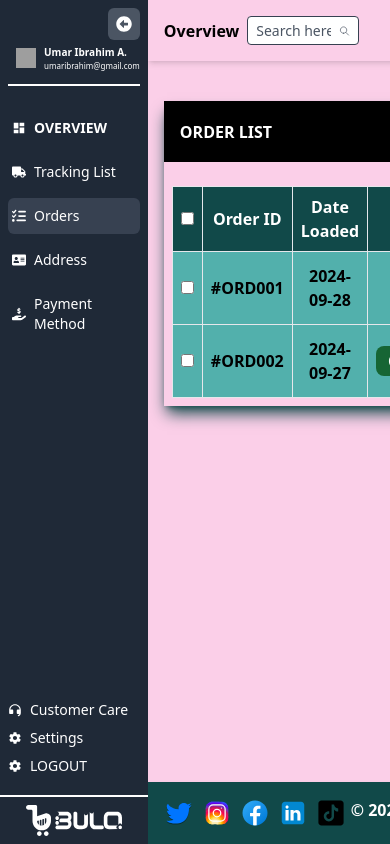
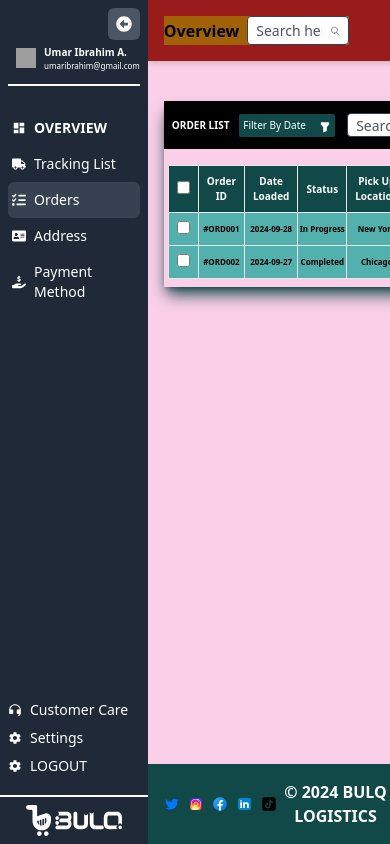
Before and after one commit to Bulqs/bulqlogistics, a Next.js app: page /pages/userdashboard/orderlist in a window 390 px wide. Built offline with nearby package versions, Linux system fonts and the light colour scheme; grey boxes are pictures that could not be loaded.

Commit message:
order, address and payment mobile responsiveness done succesfully

```diff
--- a/app/components/userdashboardlayout/layout/UserAsideNav.tsx
+++ b/app/components/userdashboardlayout/layout/UserAsideNav.tsx
@@ -24,7 +24,7 @@ const UserAsideNav: React.FC = () => {
 
     return (
         <aside
-            className={`relative h-full md:h-screen bg-gray-800 text-white flex flex-col p-2 md:p-4 transition-all duration-300 ${isCollapsed ? "w-20" : " w-[266px] md:w-64"
+            className={`relative h-full md:h-screen bg-gray-800 text-white flex flex-col p-2 md:p-4 transition-all duration-300 ${isCollapsed ? "w-20" : " w-[266px] sm:w-72 md:w-64"
                 }`}
         >
             {/* Toggle Button */}
@@ -59,7 +59,7 @@ const UserAsideNav: React.FC = () => {
                 </div>
             </div>
 
-            <nav className="flex flex-col space-y-2">
+            <nav className="flex flex-col space-y-0 md:space-y-2">
                 <Link
                     href="/pages/userdashboard"
                     className={`px-1 md:px-3 gap-2 md:gap-4 py-2 rounded-md flex items-center justify-start font-semibold  ${pathname === "/pages/userdashboard"
--- a/app/components/userdashboardlayout/layout/UserHeader.tsx
+++ b/app/components/userdashboardlayout/layout/UserHeader.tsx
@@ -103,10 +103,10 @@ const UserHeader: React.FC = () => {
 
 
   return (
-      <header className=" p-4 shadow-md w-full flex flex-row items-center justify-between">
-          <div className="flex items-center justify-start w-full ">
+      <header className=" p-4 shadow-md w-[90%] md:w-full flex flex-row items-center justify-between md:justify-between bg-red-800">
+          <div className="flex items-center justify-start w-7/12 md:w-full bg-yellow-700 ">
               <h1 className="text-base md:text-xl font-semibold text-black"> Overview</h1>
-              <div className="w-28 md:w-64 bg-white border rounded border-gray-700 flex items-center md:mr-60 ml-2 md:ml-6">
+              <div className="w-40 md:w-64 bg-white border rounded border-gray-700 flex items-center md:mr-60 ml-2 md:ml-6">
                   <input className="mx-2 focus:outline-none w-full py-1 md:py-2 text-sm leading-none placeholder-gray-600 text-gray-600" placeholder="Search here" />
                   <svg className="mr-2" width={16} height={16} viewBox="0 0 16 16" fill="none" xmlns="http://www.w3.org/2000/svg">
                       <path d="M6.66667 11.3333C9.244 11.3333 11.3333 9.244 11.3333 6.66667C11.3333 4.08934 9.244 2 6.66667 2C4.08934 2 2 4.08934 2 6.66667C2 9.244 4.08934 11.3333 6.66667 11.3333Z" stroke="#4B5563" strokeLinecap="round" strokeLinejoin="round" />
@@ -115,7 +115,7 @@ const UserHeader: React.FC = () => {
               </div>
           </div>
 
-          <div className="flex items-end justify-end w-full  pr-4">
+          <div className="flex items-end justify-end w-[11%] md:w-full pr-3 md:pr-4 bg-white">
               <div className="relative">
                   <button
                       aria-label="show notifications"
--- a/app/components/userdashboardlayout/modal/EditPaymentModal.tsx
+++ b/app/components/userdashboardlayout/modal/EditPaymentModal.tsx
@@ -52,7 +52,7 @@ const EditPaymentModal: React.FC<EditPaymentModalProps> = ({ isOpen, onClose })
                             </div>
 
                             <form className="mt-4">
-                                <div className="flex items-center space-x-9">
+                                <div className="flex items-center space-x-4 md:space-x-9">
                                     <InputField
                                         id="expiredate"
                                         type="date"
--- a/app/components/userdashboardlayout/modal/PaymentModal.tsx
+++ b/app/components/userdashboardlayout/modal/PaymentModal.tsx
@@ -49,9 +49,9 @@ const PaymentModal: React.FC<PaymentModalProps> = ({ isOpen, onClose }) => {
                             </div>
 
                             <form className="mt-4">
-                                <div className="flex items-center space-x-9">
+                                <div className="flex items-center space-x-4 md:space-x-9">
                                     <InputField
-                                        id="expiredate"
+                                        id="expireDate"
                                         type="date"
                                         name="expireDate"
                                         value={formData.expireDate}  // Your state value
--- a/app/pages/userdashboard/orderlist/UserOrder.tsx
+++ b/app/pages/userdashboard/orderlist/UserOrder.tsx
@@ -7,7 +7,7 @@ import UserDashboardLayout from '@/app/components/userdashboardlayout/layout/Use
 const UserOrder: React.FC = () => {
 
     const [isOpenFilter, setIsOpenFilter] = useState(false);
-    const [selectedValueFilter, setSelectedValueFilter] = useState<string>("Month");
+    const [selectedValueFilter, setSelectedValueFilter] = useState<string>("Filter By Date");
     const [openDropdownsTable, setOpenDropdownsTable] = useState<Record<string, boolean>>({});
 
     interface Order {
@@ -75,23 +75,23 @@ const UserOrder: React.FC = () => {
 
     return (
         <>
-          <div className='flex flex-col items-center justify-between mt-6 w-full shadow-lg shadow-appTitleBgColor '>
+            <div className='flex flex-col  md:items-center justify-between mt-6 w-[85%] max-h-full md:w-full shadow-lg shadow-appTitleBgColor '>
                 {/* Chat Stistics Heading Goes Here*/}
-              <div className="flex flex-row w-full items-center justify-between px-2 py-1 bg-black">
-                  <div className="flex items-center justify-start px-2 font-bold w-full">
-                      <p className='text-white'>ORDER LIST</p>
+                <div className="flex flex-row w-full items-center justify-between md:px-2 py-1 bg-black">
+                    <div className="flex items-center justify-start pl-2 md:px-2 font-bold w-full">
+                        <p className='text-white text-[10px] md:text-lg'>ORDER LIST</p>
                     </div>
 
                     <div className="flex items-center justify-end pt-0 p-2 gap-3 mt-2 w-full">
 
-                      <div className="flex relative flex-wrap p-0 items-center justify-center gap-10 px-0 rounded-lg">
+                        <div className="flex relative flex-wrap p-0 items-center justify-center px-0 rounded-lg">
                             <button
                                 onClick={toggleDropdownFilter}
-                              className="inline-flex justify-between w-44 px-2 py-1 bg-appTitleBgColor text-white font-medium rounded-md"
+                                className="inline-flex justify-between w-24 md:w-44 px-1 md:px-2 py-1 bg-appTitleBgColor text-white font-medium rounded-sm md:rounded-md"
                             >
-                              <p className="value">{selectedValueFilter}</p> {/* Show the selected value here */}
+                                <p className="value text-[10px] md:text-sm">{selectedValueFilter}</p> {/* Show the selected value here */}
                                 <svg
-                                  className="mt-[3px] ml-2 -mr-1 h-5 w-5"
+                                    className="mt-[3px] ml-2 md:-mr-1 md:h-5 h-3 md:w-5 w-3"
                                     xmlns="http://www.w3.org/2000/svg"
                                     viewBox="0 0 20 20"
                                     fill="currentColor"
@@ -106,41 +106,41 @@ const UserOrder: React.FC = () => {
 
                             {/* Dropdown Menu */}
                             {isOpenFilter && (
-                              <div className="absolute right-0 mt-64 w-44 rounded-md shadow-lg ring-1 ring-black ring-opacity-5 z-50">
-                                  <div className="py-0 bg-appTitleBgColor  rounded-lg overflow-hidden border-2 border-appNav shadow-lg shadow-appNav">
+                                <div className="absolute right-0 mt-[238px] md:mt-[280px] 12 w-28 md:w-44 rounded-md shadow-lg ring-1 ring-black ring-opacity-5 z-50">
+                                    <div className="py-0 bg-appTitleBgColor rounded-lg overflow-hidden border-2 border-appNav shadow-lg shadow-appNav">
                                         <button
                                             onClick={() => handleFilter("Filter By Date")}
-                                          className="block w-full px-4 py-2 text-sm text-white hover:text-appTitleBgColor hover:bg-gray-100 font-medium"
+                                            className="block w-full px-1 md:px-4 py-2 text-[10px] md:text-sm text-white hover:text-appTitleBgColor hover:bg-gray-100 font-medium"
                                         >
                                             Filter By Date
                                         </button>
                                         <button
                                             onClick={() => handleFilter("Filter By Id")}
-                                          className="block w-full px-4 py-2 text-sm text-white hover:text-appTitleBgColor hover:bg-gray-100 font-medium"
+                                            className="block w-full px-1 md:px-4 py-2 text-[10px] md:text-sm text-white hover:text-appTitleBgColor hover:bg-gray-100 font-medium"
                                         >
                                             Filter By Id
                                         </button>
                                         <button
                                             onClick={() => handleFilter("Filter By Location")}
-                                          className="block w-full px-4 py-2 text-sm text-white hover:text-appTitleBgColor hover:bg-gray-100 font-medium"
+                                            className="block w-full px-1 md:px-4 py-2 text-[10px] md:text-sm text-white hover:text-appTitleBgColor hover:bg-gray-100 font-medium"
                                         >
                                             Filter By Location
                                         </button>
                                         <button
                                             onClick={() => handleFilter("Filter By State")}
-                                          className="block w-full px-4 py-2 text-sm text-white hover:text-appTitleBgColor hover:bg-gray-100 font-medium"
+                                            className="block w-full px-1 md:px-4 py-2 text-[10px] md:text-sm text-white hover:text-appTitleBgColor hover:bg-gray-100 font-medium"
                                         >
                                             Filter By State
                                         </button>
                                         <button
                                             onClick={() => handleFilter("Filter By Country")}
-                                          className="block w-full px-4 py-2 text-sm text-white hover:text-appTitleBgColor hover:bg-gray-100 font-medium"
+                                            className="block w-full px-1 md:px-4 py-2 text-[10px] md:text-sm text-white hover:text-appTitleBgColor hover:bg-gray-100 font-medium"
                                         >
                                             Filter By Country
                                         </button>
                                         <button
                                             onClick={() => handleFilter("Filter By City")}
-                                          className="block w-full px-4 py-2 text-sm text-white hover:text-appTitleBgColor hover:bg-gray-100 font-medium"
+                                            className="block w-full px-1 md:px-4 py-2 text-[10px] md:text-sm text-white hover:text-appTitleBgColor hover:bg-gray-100 font-medium"
                                         >
                                             Filter By City
                                         </button>
@@ -149,7 +149,7 @@ const UserOrder: React.FC = () => {
                             )}
                         </div>
 
-                      <div className="sm:w-64  bg-white border rounded border-gray-700 flex items-center">
+                        <div className="w-28 md:w-64 h-6 md:h-8  bg-white border rounded border-gray-700 flex items-center overflow-hidden">
                             <input className="mx-2 focus:outline-none w-full py-2 text-sm leading-none placeholder-gray-600 text-gray-600" placeholder="Search here" />
                             <svg className="mr-2" width={16} height={16} viewBox="0 0 16 16" fill="none" xmlns="http://www.w3.org/2000/svg">
                                 <path d="M6.66667 11.3333C9.244 11.3333 11.3333 9.244 11.3333 6.66667C11.3333 4.08934 9.244 2 6.66667 2C4.08934 2 2 4.08934 2 6.66667C2 9.244 4.08934 11.3333 6.66667 11.3333Z" stroke="#4B5563" strokeLinecap="round" strokeLinejoin="round" />
@@ -163,11 +163,11 @@ const UserOrder: React.FC = () => {
                 </div>
                 {/* Chat Stistics Heading Goes Here*/}
 
-              <div className="flex w-full items-center justify-between px-2 pb-2 mt-6">
+                <div className="flex w-full items-center justify-between md:px-2 pb-2 mt-3 md:mt-6 overflow-x-scroll md:overflow-x-hidden p-1">
                     <div className="overflow-x-auto w-full">
                         <table className="min-w-full table-auto border-collapse border border-gray-200">
                             <thead>
-                              <tr className="bg-appTitleBgColor text-center text-white text-base">
+                                <tr className="bg-appTitleBgColor text-center text-white text-[10px] md:text-base">
                                     <th className="border p-2">
                                         <input type="checkbox" />
                                     </th>
@@ -182,16 +182,16 @@ const UserOrder: React.FC = () => {
                             <tbody>
                                 {orders.map((order) => (
                                     <>
-                                      <tr key={order.orderId} className="text-center bg-appBanner/80 font-semibold text-base">
+                                        <tr key={order.orderId} className="text-center bg-appBanner/80 font-semibold text-[8px] md:text-base">
                                             <th className="border p-2">
                                                 <input type="checkbox" />
                                             </th>
-                                          <td className="border p-2">{order.orderId}</td>
-                                          <td className="border p-2">{order.dateLoaded}</td>
-                                          <td className="border p-2"> <span className="bg-green-800 px-3 py-1 rounded-lg text-white"> {order.status} </span></td>
-                                          <td className="border p-2">{order.pickUpLocation}</td>
-                                          <td className="border p-2">{order.dropOffLocation}</td>
-                                          <td className="border p-2">
+                                            <td className="border px-1 md:p-2">{order.orderId}</td>
+                                            <td className="border px-1 md:p-2">{order.dateLoaded}</td>
+                                            <td className="border px-0 md:p-2"> <span className="md:bg-green-800 px-0 md:px-3 py-1 rounded-sm md:rounded-lg md:text-white"> {order.status} </span></td>
+                                            <td className="border px-1 md:p-2">{order.pickUpLocation}</td>
+                                            <td className="border px-1 md:p-2">{order.dropOffLocation}</td>
+                                            <td className="border px-1 md:p-2">
                                                 <p
                                                     className="Haction cursor-pointer text-white bg-appTitleBgColor py-1 rounded-lg"
                                                     onClick={() => toggleDropdownSecondTable(order.orderId)}
@@ -204,11 +204,12 @@ const UserOrder: React.FC = () => {
                                         {/* This is the row that will toggle on clicking */}
                                         {openDropdownsTable[order.orderId] && (
                                             <tr className="w-full">
-                                              <td colSpan={6} className="">
-                                                  <div className="bg-gray-50 shadow-md rounded mt-2 mb-4 mx-auto">
-                                                      <table className="min-w-full table-auto border-collapse border border-gray-200">
+                                                <td colSpan={8} className="w-full">
+
+                                                    <div className="bg-gray-50 w-full shadow-md rounded mt-2 mb-4 md:mx-auto overflow-x-scroll md:overflow-x-hidden p-2">
+                                                        <table className="w-[70%] md:min-w-full table-auto border-collapse border border-gray-200">
                                                             <thead>
-                                                              <tr className="bg-appNav text-center">
+                                                                <tr className="bg-appNav text-center text-xs text-[7.5px] md:text-base">
                                                                     <th className="border p-2">SN</th>
                                                                     <th className="border p-2">ITEM NAME</th>
                                                                     <th className="border p-2">CATEGORY</th>
@@ -220,7 +221,7 @@ const UserOrder: React.FC = () => {
                                                             </thead>
                                                             <tbody>
                                                                 {items?.map((item) => (
-                                                                  <tr key={item.sn} className="text-center bg-appBanner/95 text-white">
+                                                                    <tr key={item.sn} className="text-center bg-appBanner/95 text-white text-[7px] md:text-base">
                                                                         <td className="border p-2">{item.sn}</td>
                                                                         <td className="border p-2">{item.itemName}</td>
                                                                         <td className="border p-2">{item.category}</td>
@@ -233,6 +234,7 @@ const UserOrder: React.FC = () => {
                                                             </tbody>
                                                         </table>
                                                     </div>
+
                                                 </td>
                                             </tr>
                                         )}
--- a/app/pages/userdashboard/useraddress/page.tsx
+++ b/app/pages/userdashboard/useraddress/page.tsx
@@ -23,18 +23,18 @@ const page = () => {
   return (
     <UserDashboardLayout>
 
-      <div className="flex bg-gray-800 px-2 py-1 mb-4 rounded-md">
-        <h2 className="text-xl font-bold text-white p-1">ADDRESS</h2>
-      </div>
+      <div className="w-[90%] md:w-full">
+        <div className="flex flex-row items-center justify-between bg-gray-800 px-2 py-1 mb-4 rounded-md">
+          <h2 className="text-sm md:text-xl font-bold text-white p-1">ADDRESS</h2>
+          <div className=" p-1 md:p-2 cursor-pointer bg-appTitleBgColor flex items-center justify-end gap-2">
+            <span> <AiFillPlusSquare className='text-xs md:text-xl text-white' /> </span> <span className="font-semibold text-xs md:text-base text-white Address" onClick={openModal}> Add New Address </span>
+          </div>
+        </div>
 
-      <div className="flex flex-wrap items-start justify-start gap-x-9 gap-y-4">
-        <UserAddress />  <UserAddress />  <UserAddress /> <UserAddress /> <UserAddress />
-      </div>
+        <div className="flex flex-wrap items-start justify-start sm:gap-x-3 lg:gap-x-9 gap-y-4">
+          <UserAddress />  <UserAddress />  <UserAddress /> <UserAddress /> <UserAddress />
+        </div>
 
-      <div className="flex  w-full items-center justify-end mt-12 ">
-        <div className="p-2 cursor-pointer bg-appTitleBgColor flex items-center justify-end gap-2">
-          <span> <AiFillPlusSquare className='text-lg text-white' /> </span> <span className="font-semibold text-white Address" onClick={openModal}> Add New Address </span>
-        </div>
       </div>
 
       {/* Modal component */}
--- a/app/pages/userdashboard/userpayment/UserPayment.tsx
+++ b/app/pages/userdashboard/userpayment/UserPayment.tsx
@@ -22,7 +22,7 @@ const UserPayment: React.FC = () => {
 
     return (
         <>
-            <div className="w-[30%] bg-appTitleBgColor rounded-lg flex flex-row overflow-hidden border-[1.7px] border-appTitleBgColor">
+            <div className="w-full md:w-[30%] bg-appTitleBgColor rounded-lg flex flex-row overflow-hidden border-[1.7px] border-appTitleBgColor">
 
                 <div className="flex w-5/12 p-2 bg-white">
                     <Image
--- a/app/pages/userdashboard/userpayment/page.tsx
+++ b/app/pages/userdashboard/userpayment/page.tsx
@@ -22,18 +22,18 @@ const page = () => {
   return (
     <UserDashboardLayout>
 
-      <div className="flex bg-gray-800 px-2 py-1 mb-4 rounded-md">
-        <h2 className="text-xl font-bold text-white p-1">ADD PAYMENT CARD</h2>
-      </div>
+      <div className="w-[90%] md:w-full">
+        <div className="flex flex-row items-center justify-between bg-gray-800 px-2 py-1 mb-4 rounded-md">
+          <h2 className="text-sm md:text-xl font-bold text-white p-1">ADD PAYMENT CARD</h2>
+          <div className=" p-1 md:p-2 cursor-pointer bg-appTitleBgColor flex items-center justify-end gap-2">
+            <span> <AiFillPlusSquare className='text-xs md:text-xl text-white' /> </span> <span className="font-semibold text-xs md:text-base text-white Address" onClick={openModal}> Add New Card </span>
+          </div>
+        </div>
 
-      <div className="flex flex-wrap items-start justify-start gap-x-14 gap-y-4">
-        <UserPayment />  <UserPayment /> <UserPayment /> <UserPayment />
-      </div>
+        <div className="flex flex-wrap items-start justify-start gap-x-14 gap-y-4">
+          <UserPayment />  <UserPayment /> <UserPayment /> <UserPayment />
+        </div>
 
-      <div className="flex  w-full items-center justify-end mt-12 ">
-        <div className="p-2 cursor-pointer bg-appTitleBgColor flex items-center justify-end gap-2">
-          <span> <AiFillPlusSquare className='text-lg text-white' /> </span> <span className="font-semibold text-white Address" onClick={openModal}> Add New Card </span>
-        </div>
       </div>
 
       {/* Modal component */}
```
Lines whose indentation alone changed are shown as unchanged.
